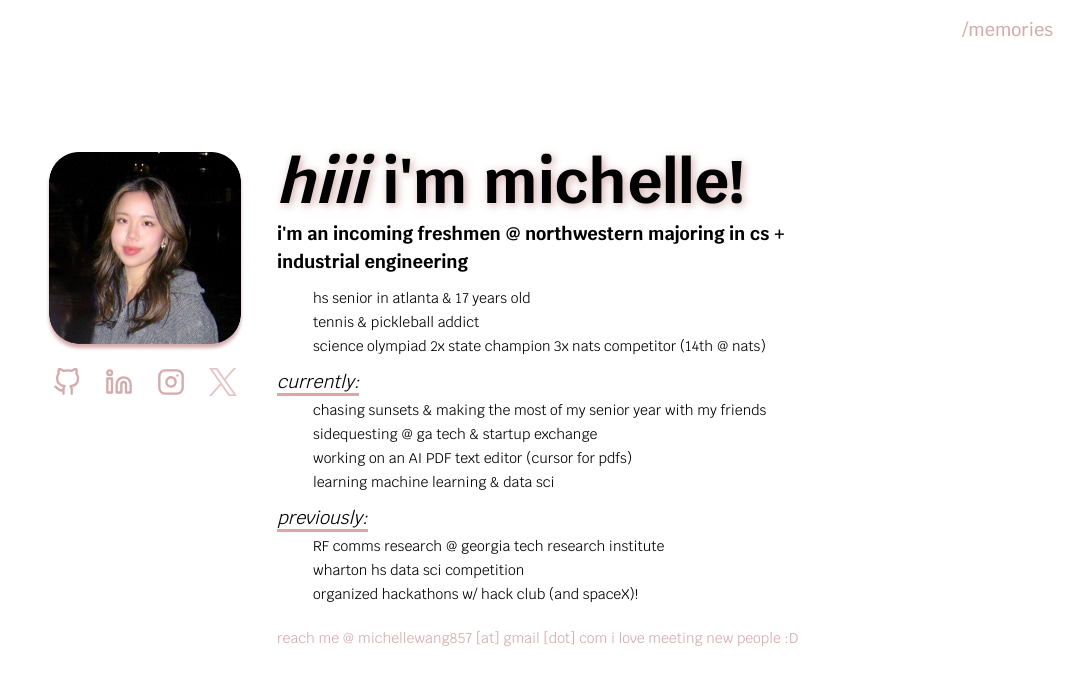
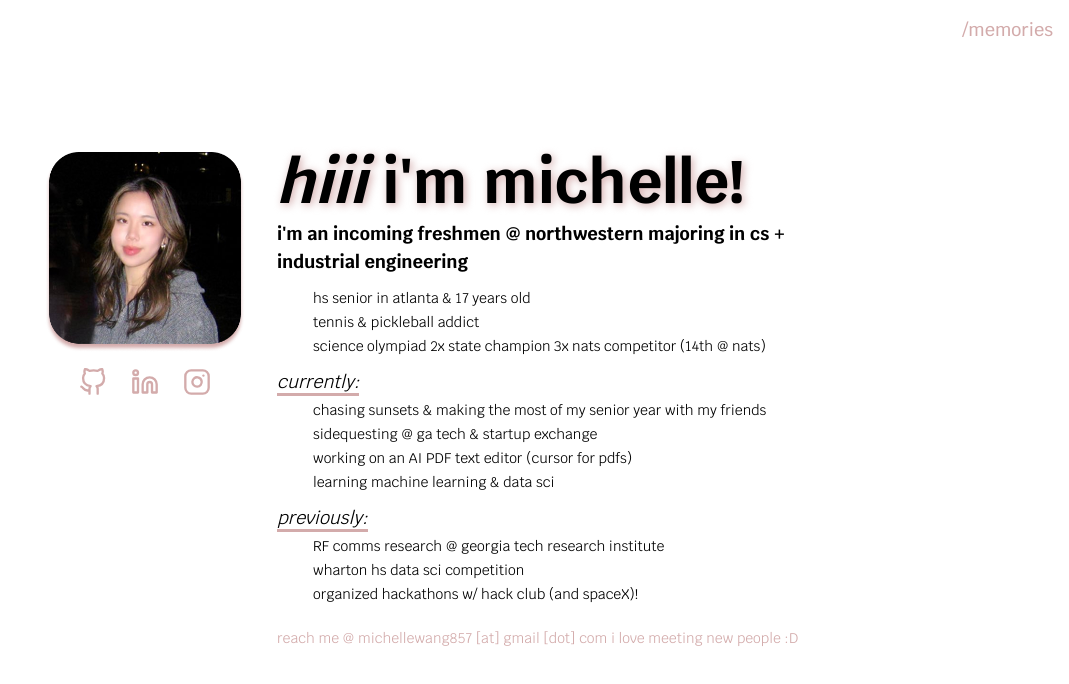
Before and after one commit to michellee-wang/personal-website, a Next.js app: page / in a window 1280 px wide. Shown: the top 684 px of the page, without its empty margins (211-1280 px from the left). Built offline with nearby package versions, Linux system fonts and the light colour scheme.

Commit message:
removed x

```diff
--- a/app/memories/page.tsx
+++ b/app/memories/page.tsx
@@ -38,6 +38,7 @@ export default function Memories() {
               <circle cx="4" cy="4" r="2"></circle>
             </svg>
           </a>
+
         </div>
 
         {/* Photo Grid - Mobile grid and desktop varied layout */}
@@ -610,6 +611,11 @@ export default function Memories() {
               <circle cx="4" cy="4" r="2"></circle>
             </svg>
           </a>
+          <a href="https://x.com/michellewang857" target="_blank" rel="noopener noreferrer">
+            <svg xmlns="http://www.w3.org/2000/svg" width="24" height="24" viewBox="0 0 24 24" fill="none" stroke="#D3ABAB" strokeWidth="2" strokeLinecap="round" strokeLinejoin="round">
+              <path d="M22 4s-.7 2.1-2 3.4c1.6 10-9.4 17.3-18 11.6 2.2.1 4.4-.6 6-2C3 15.5.5 9.6 3 5c2.2 2.6 5.6 4.1 9 4-.9-4.2 4-6.6 7-3.8 1.1 0 3-1.2 3-1.2z" />
+            </svg>
+          </a>
         </div>
 
         {/* Footer text */}
--- a/app/page.tsx
+++ b/app/page.tsx
@@ -47,16 +47,7 @@ export default function Home() {
               <a href="https://instagram.com/michellee.wang" target="_blank" rel="noopener noreferrer">
                 <Image src="/instagram.svg" alt="Instagram" width={28} height={28} />
               </a>
-              <a href="https://x.com/michellewang857" target="_blank" rel="noopener noreferrer">
-                <Image
-                  src="/x logo.svg"
-                  alt="X"
-                  width={28}
-                  height={28}
-                  className="filter-pink"
-                  style={{ filter: 'invert(85%) sepia(8%) saturate(529%) hue-rotate(314deg) brightness(98%) contrast(86%)' }}
-                />
-              </a>
+
             </div>
           </div>
 
```
